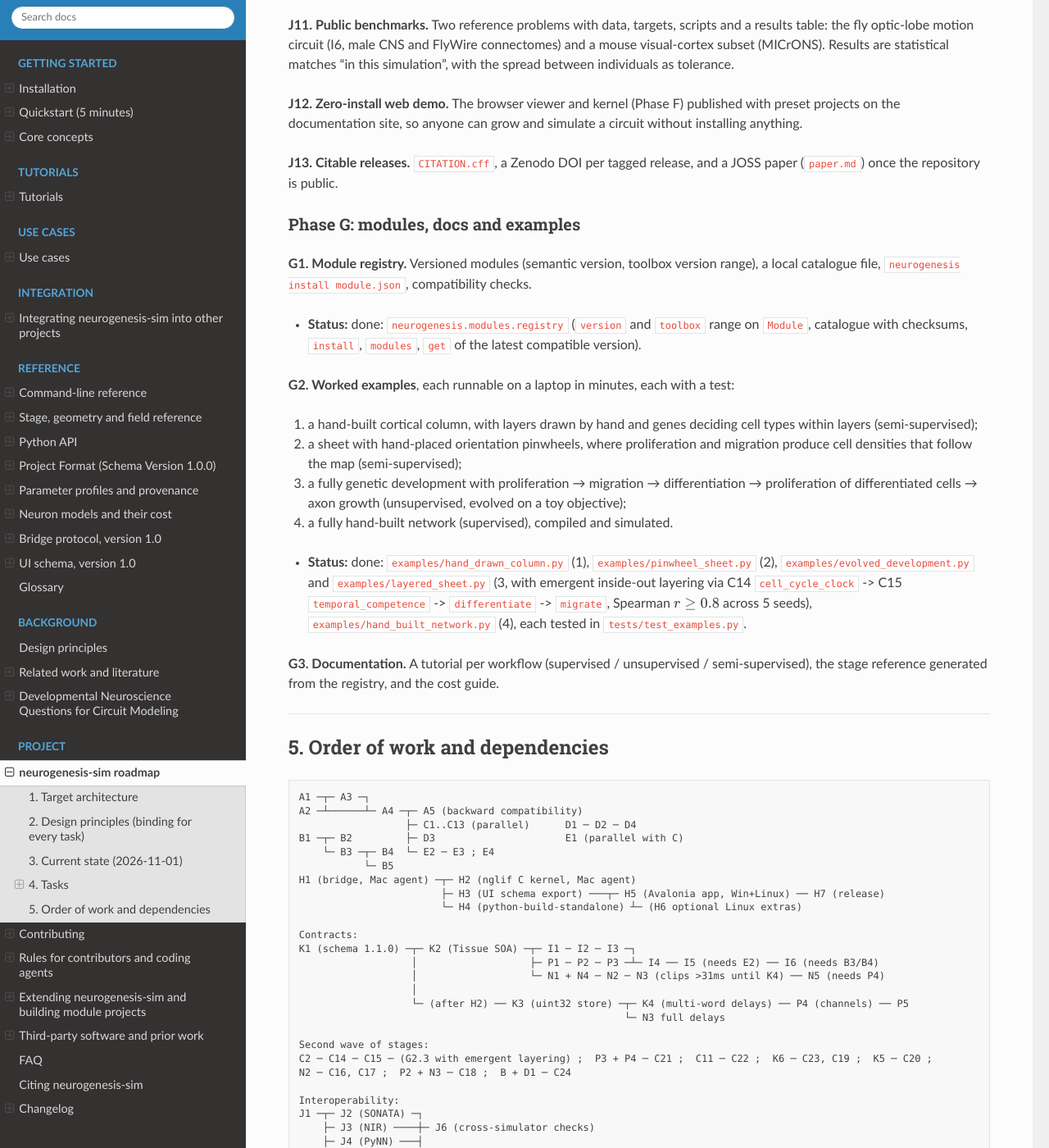
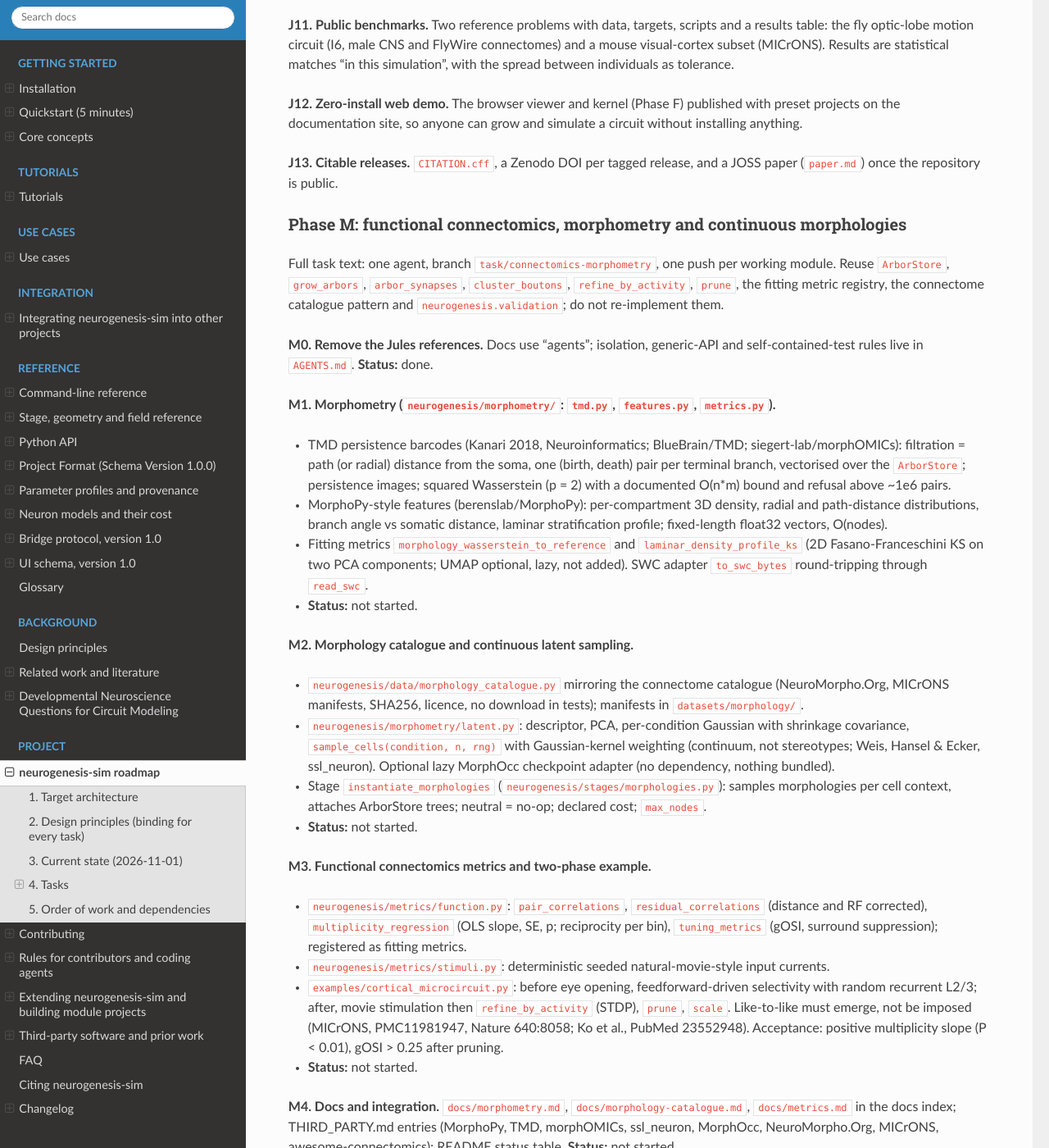
Before and after one commit to jobellet/neurogenesis-sim, a Sphinx documentation site: the page built from docs/development/roadmap.md, in a window 1280 px wide and 1400 px high, scrolled down 21975 px. Shown: the whole window at 82% size. Built offline with Sphinx 7.4.7 and the Read the Docs theme 3.1.0, drawn with Linux system fonts in a browser that asks for light colours; some of the changed text lies outside the part shown.

Commit message:
Roadmap: add phase M (morphometry, morphology catalogue, functional connectomics)

```diff
--- a/docs/ROADMAP.md
+++ b/docs/ROADMAP.md
@@ -754,6 +754,31 @@ documentation site, so anyone can grow and simulate a circuit without installing
 **J13. Citable releases.** `CITATION.cff`, a Zenodo DOI per tagged release, and a JOSS paper (`paper.md`) once the
 repository is public.
 
+### Phase M: functional connectomics, morphometry and continuous morphologies
+
+Full task text: one agent, branch `task/connectomics-morphometry`, one push per working module. Reuse `ArborStore`, `grow_arbors`, `arbor_synapses`, `cluster_boutons`, `refine_by_activity`, `prune`, the fitting metric registry, the connectome catalogue pattern and `neurogenesis.validation`; do not re-implement them.
+
+**M0. Remove the Jules references.** Docs use "agents"; isolation, generic-API and self-contained-test rules live in `AGENTS.md`. **Status:** done.
+
+**M1. Morphometry (`neurogenesis/morphometry/`: `tmd.py`, `features.py`, `metrics.py`).**
+- TMD persistence barcodes (Kanari 2018, Neuroinformatics; BlueBrain/TMD; siegert-lab/morphOMICs): filtration = path (or radial) distance from the soma, one (birth, death) pair per terminal branch, vectorised over the `ArborStore`; persistence images; squared Wasserstein (p = 2) with a documented O(n*m) bound and refusal above ~1e6 pairs.
+- MorphoPy-style features (berenslab/MorphoPy): per-compartment 3D density, radial and path-distance distributions, branch angle vs somatic distance, laminar stratification profile; fixed-length float32 vectors, O(nodes).
+- Fitting metrics `morphology_wasserstein_to_reference` and `laminar_density_profile_ks` (2D Fasano-Franceschini KS on two PCA components; UMAP optional, lazy, not added). SWC adapter `to_swc_bytes` round-tripping through `read_swc`.
+- **Status:** not started.
+
+**M2. Morphology catalogue and continuous latent sampling.**
+- `neurogenesis/data/morphology_catalogue.py` mirroring the connectome catalogue (NeuroMorpho.Org, MICrONS manifests, SHA256, licence, no download in tests); manifests in `datasets/morphology/`.
+- `neurogenesis/morphometry/latent.py`: descriptor, PCA, per-condition Gaussian with shrinkage covariance, `sample_cells(condition, n, rng)` with Gaussian-kernel weighting (continuum, not stereotypes; Weis, Hansel & Ecker, ssl_neuron). Optional lazy MorphOcc checkpoint adapter (no dependency, nothing bundled).
+- Stage `instantiate_morphologies` (`neurogenesis/stages/morphologies.py`): samples morphologies per cell context, attaches ArborStore trees; neutral = no-op; declared cost; `max_nodes`.
+- **Status:** not started.
+
+**M3. Functional connectomics metrics and two-phase example.**
+- `neurogenesis/metrics/function.py`: `pair_correlations`, `residual_correlations` (distance and RF corrected), `multiplicity_regression` (OLS slope, SE, p; reciprocity per bin), `tuning_metrics` (gOSI, surround suppression); registered as fitting metrics.
+- `neurogenesis/metrics/stimuli.py`: deterministic seeded natural-movie-style input currents.
+- `examples/cortical_microcircuit.py`: before eye opening, feedforward-driven selectivity with random recurrent L2/3; after, movie stimulation then `refine_by_activity` (STDP), `prune`, `scale`. Like-to-like must emerge, not be imposed (MICrONS, PMC11981947, Nature 640:8058; Ko et al., PubMed 23552948). Acceptance: positive multiplicity slope (P < 0.01), gOSI > 0.25 after pruning.
+- **Status:** not started.
+
+**M4. Docs and integration.** `docs/morphometry.md`, `docs/morphology-catalogue.md`, `docs/metrics.md` in the docs index; THIRD_PARTY.md entries (MorphoPy, TMD, morphOMICs, ssl_neuron, MorphOcc, NeuroMorpho.Org, MICrONS, awesome-connectomics); README status table. **Status:** not started.
 ### Phase G: modules, docs and examples
 
 **G1. Module registry.** Versioned modules (semantic version, toolbox version range), a local catalogue file, `neurogenesis install module.json`, compatibility checks.
```
